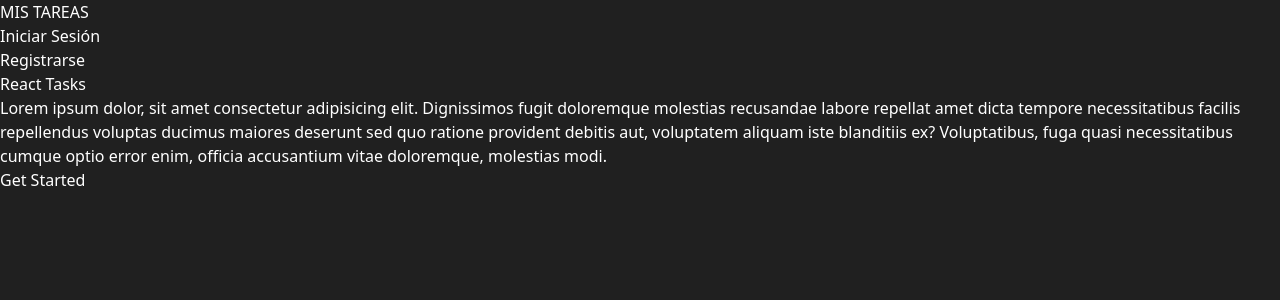
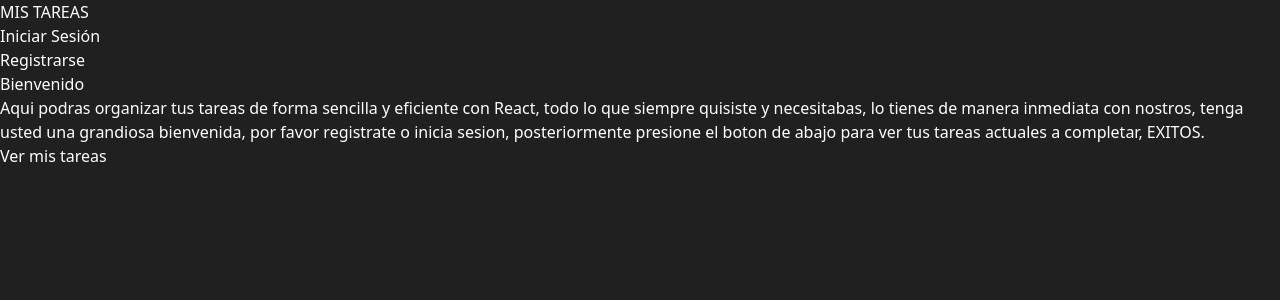
Before and after one commit to bryansoberon/MED_CRUD_AUTH, a React (Vite) app in the folder client/: page / in a window 1280 px wide. Shown: the top 300 px of the page. Built offline with nearby package versions, Linux system fonts and the light colour scheme.

Commit message:
personalized home

```diff
--- a/client/src/pages/HomePage.jsx
+++ b/client/src/pages/HomePage.jsx
@@ -4,21 +4,17 @@ function HomePage() {
   return (
   <section className="bg-red-500 flex justify-center items-center">
     <header className="bg-zinc-800 p-10">
-      <h1 className="text-5xl py-2 font-bold">React Tasks</h1>
+      <h1 className="text-5xl py-2 font-bold">Bienvenido</h1>
       <p className="text-md text-slate-400">
-        Lorem ipsum dolor, sit amet consectetur adipisicing elit. Dignissimos
-        fugit doloremque molestias recusandae labore repellat amet dicta tempore
-        necessitatibus facilis repellendus voluptas ducimus maiores deserunt sed
-        quo ratione provident debitis aut, voluptatem aliquam iste blanditiis
-        ex? Voluptatibus, fuga quasi necessitatibus cumque optio error enim,
-        officia accusantium vitae doloremque, molestias modi.
+        Aqui podras organizar tus tareas de forma sencilla y eficiente con React, todo lo que siempre quisiste y necesitabas, lo tienes de manera inmediata
+        con nostros, tenga usted una grandiosa bienvenida, por favor registrate o inicia sesion, posteriormente presione el boton de abajo para ver tus tareas actuales a completar, EXITOS.
       </p>
 
       <Link
         className="bg-zinc-500 text-white px-4 py-2 rounded-md mt-4 inline-block"
-        to="/register"
+        to="/tasks"
       >
-        Get Started
+        Ver mis tareas
       </Link>
     </header>
   </section>
--- a/client/src/pages/LoginPage.jsx
+++ b/client/src/pages/LoginPage.jsx
@@ -21,7 +21,7 @@ export function LoginPage() {
 
   useEffect(() => {
     if (isAuthenticated) {
-      navigate("/tasks");
+      navigate("/");
     }
   }, [isAuthenticated]);
 
```
